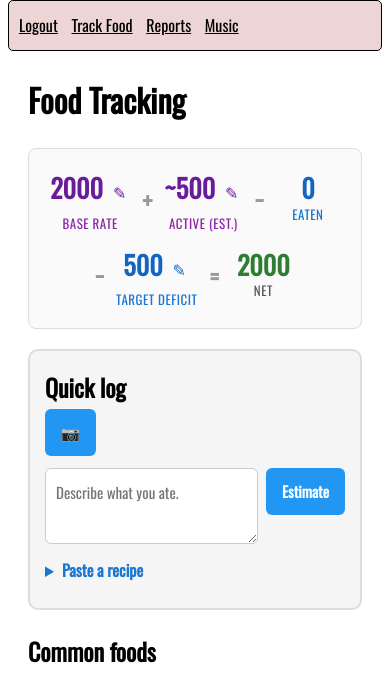
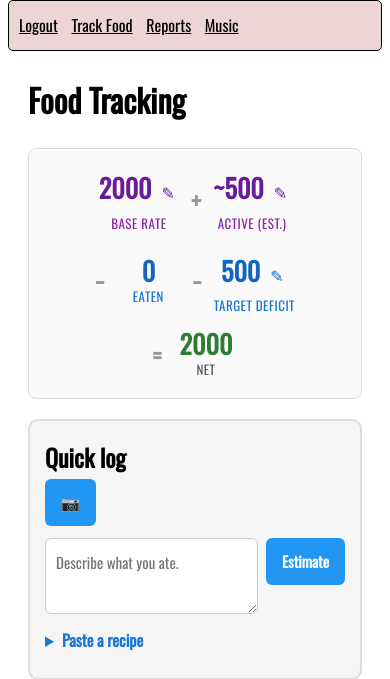
Before and after one commit to vpcarroll15/personal, a Django app: page /food/ in a window 390 px wide. Shown: the top 679 px of the page. Run offline with Django 3.2, Linux system fonts and the light colour scheme; the visitor is signed in with stand-in values (Sample User, id 1); data comes from the database, SQL or seed files in the repository; data that the repository does not hold is empty; some libraries are stand-ins or nearby versions.

Commit message:
Stack the budget equation by group on mobile (#153)
This was committed to the #150 branch but missed master (an earlier head was
squash-merged). On a phone the equation now breaks into its natural groups, one
line each: expenditure (base rate + active), intake (eaten - target deficit),
and the net result. No effect on wider screens.

Co-authored-by: Claude Opus 4.8 <noreply@anthropic.com>

```diff
--- a/food_tracking/static/food_tracking/css/styles.css
+++ b/food_tracking/static/food_tracking/css/styles.css
@@ -272,6 +272,21 @@
     color: #999;
 }
 
+/* Forced line breaks: on a phone, split the equation into its natural groups —
+   expenditure (purple) / intake (blue) / net — one per line. No effect on wider
+   screens, where the whole equation fits on one line. */
+.budget-break {
+    display: none;
+}
+
+@media (max-width: 600px) {
+    .budget-break {
+        display: block;
+        flex-basis: 100%;
+        height: 0;
+    }
+}
+
 /* Expenditure group (purple) */
 .group-expend .budget-value {
     color: #6a1b9a;
--- a/food_tracking/templates/food_tracking/home.html
+++ b/food_tracking/templates/food_tracking/home.html
@@ -4,8 +4,8 @@
 {% block title %}Food Tracker{% endblock %}
 
 {% block extraheaders %}
-<link rel="stylesheet" type="text/css" href="{% static 'food_tracking/css/styles.css' %}?v=14">
-<script src="{% static 'food_tracking/js/tracking.js' %}?v=14"></script>
+<link rel="stylesheet" type="text/css" href="{% static 'food_tracking/css/styles.css' %}?v=15">
+<script src="{% static 'food_tracking/js/tracking.js' %}?v=15"></script>
 {% endblock %}
 
 {% block content %}
@@ -30,6 +30,7 @@
             </div>
             <div class="budget-label">active{% if active_is_estimate %} (est.){% endif %}</div>
         </div>
+        <div class="budget-break"></div>
         <div class="budget-op">−</div>
         <div class="budget-cell group-intake">
             <div class="budget-value">{{ today_total_calories|floatformat:0 }}</div>
@@ -43,6 +44,7 @@
             </div>
             <div class="budget-label">target deficit</div>
         </div>
+        <div class="budget-break"></div>
         <div class="budget-op">=</div>
         <div class="budget-cell">
             <div class="budget-value {% if remaining_calories < 0 %}result-neg{% else %}result-pos{% endif %}"
```
